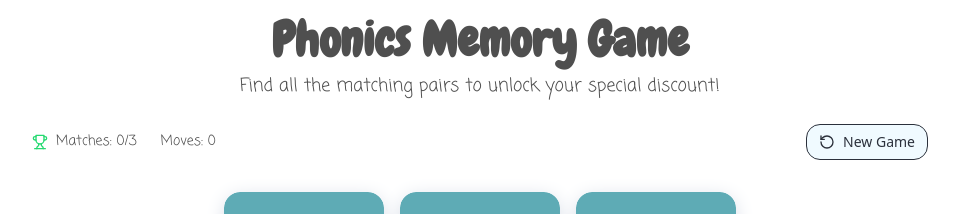
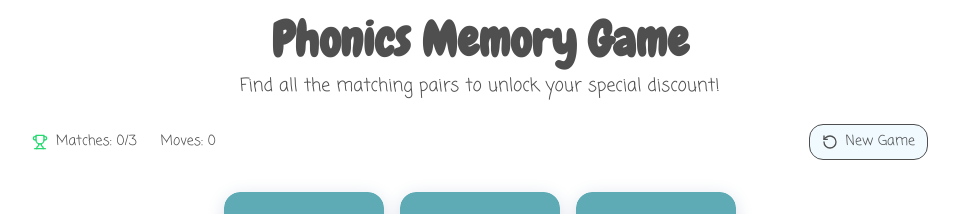
Before and after one commit to playmakessenseuk/phonics-match-play, a React (Vite) app: page / in a window 1280 px wide. Shown: the top 214 px of the page, without its empty margins (160-1119 px from the left). Built offline with nearby package versions, Linux system fonts and the light colour scheme; a web font is replaced by a local one.

Commit message:
Update text color and font
Update paragraph text color to #4e4e4e and font to 'Coming Soon'.

```diff
--- a/src/components/PhonicGame.tsx
+++ b/src/components/PhonicGame.tsx
@@ -158,7 +158,7 @@ export const PhonicGame = () => {
             </div>
           </div>
 
-          <Button onClick={resetGame} variant="outline" size="sm" className="flex items-center gap-2">
+          <Button onClick={resetGame} variant="outline" size="sm" className="flex items-center gap-2 font-coming-soon text-paragraph">
             <RotateCcw className="w-4 h-4" />
             New Game
           </Button>
```
